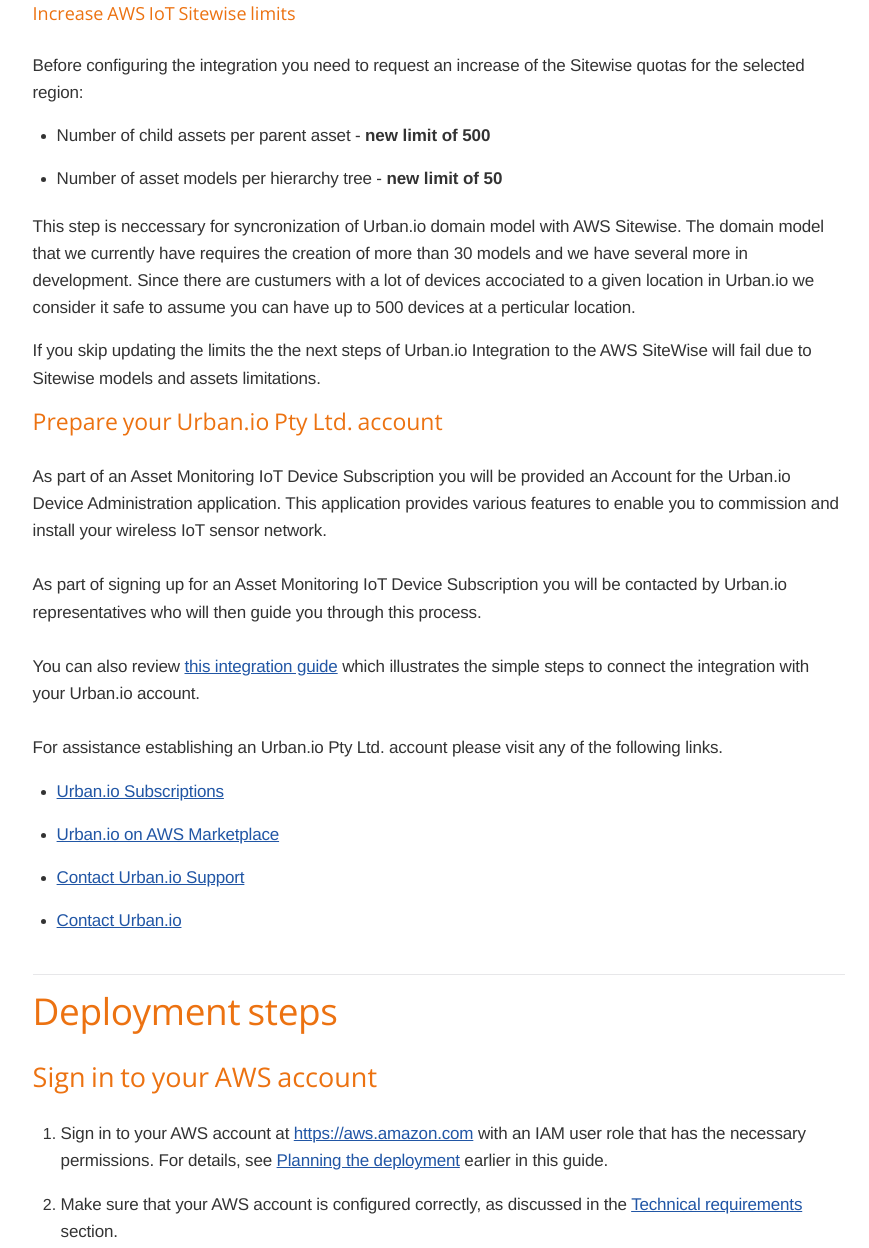
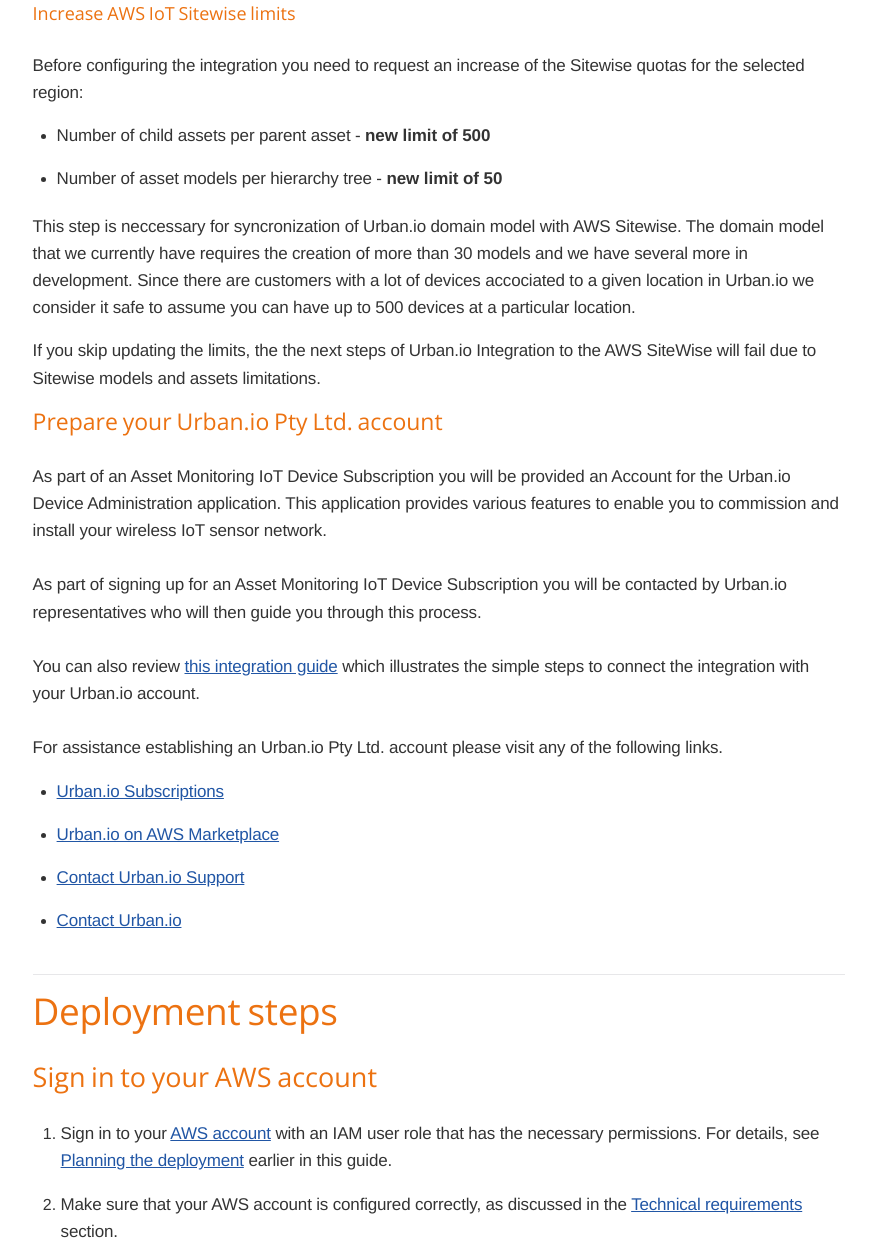
Before and after one commit to urban-io/quickstart-urbanio-iot-aas-2, a plain HTML site: page index.html in a window 1280 px wide. Shown: the part 8967-10215 px from the top of the page, without its empty margins (329-1198 px from the left). Drawn offline with nearby package versions, Linux system fonts and the light colour scheme; a web font is replaced by a local one.

Commit message:
Production doc builds - 2021/10/25 20:35:44 UTC

```diff
--- a/index.html
+++ b/index.html
@@ -1279,10 +1279,10 @@
 </ul>
 </div>
 <div class="paragraph">
-<p>This step is neccessary for syncronization of Urban.io domain model with AWS Sitewise. The domain model that we currently have requires the creation of more than 30 models and we have several more in development. Since there are custumers with a lot of devices accociated to a given location in Urban.io we consider it safe to assume you can have up to 500 devices at a perticular location.</p>
-</div>
-<div class="paragraph">
-<p>If you skip updating the limits the the next steps of Urban.io Integration to the AWS SiteWise will fail due to Sitewise models and assets limitations.</p>
+<p>This step is neccessary for syncronization of Urban.io domain model with AWS Sitewise. The domain model that we currently have requires the creation of more than 30 models and we have several more in development. Since there are customers with a lot of devices accociated to a given location in Urban.io we consider it safe to assume you can have up to 500 devices at a particular location.</p>
+</div>
+<div class="paragraph">
+<p>If you skip updating the limits, the the next steps of Urban.io Integration to the AWS SiteWise will fail due to Sitewise models and assets limitations.</p>
 </div>
 </div>
 </div>
@@ -1325,7 +1325,7 @@
 <div class="olist arabic">
 <ol class="arabic">
 <li>
-<p>Sign in to your AWS account at <a href="https://aws.amazon.com" class="bare">https://aws.amazon.com</a> with an IAM user role that has the necessary permissions. For details, see <a href="#_planning_the_deployment">Planning the deployment</a> earlier in this guide.</p>
+<p>Sign in to your <a href="https://aws.amazon.com" target="_blank" rel="noopener">AWS account</a> with an IAM user role that has the necessary permissions. For details, see <a href="#_planning_the_deployment">Planning the deployment</a> earlier in this guide.</p>
 </li>
 <li>
 <p>Make sure that your AWS account is configured correctly, as discussed in the <a href="#_technical_requirements">Technical requirements</a> section.</p>
@@ -1615,7 +1615,7 @@
 </html>
 <!--
 repo commit:
-c4039bb6693d1d21935629934b30e9b72da8d2eb
+fcf5e42304edc7b91d2aac8bdbc9c59244f859ec
 
 submodule config:
  eea042d0b9c005d2549a71349e5f28b02c81af75 docs/boilerplate (heads/main)
```
Also changed, not shown: 17 other files.
